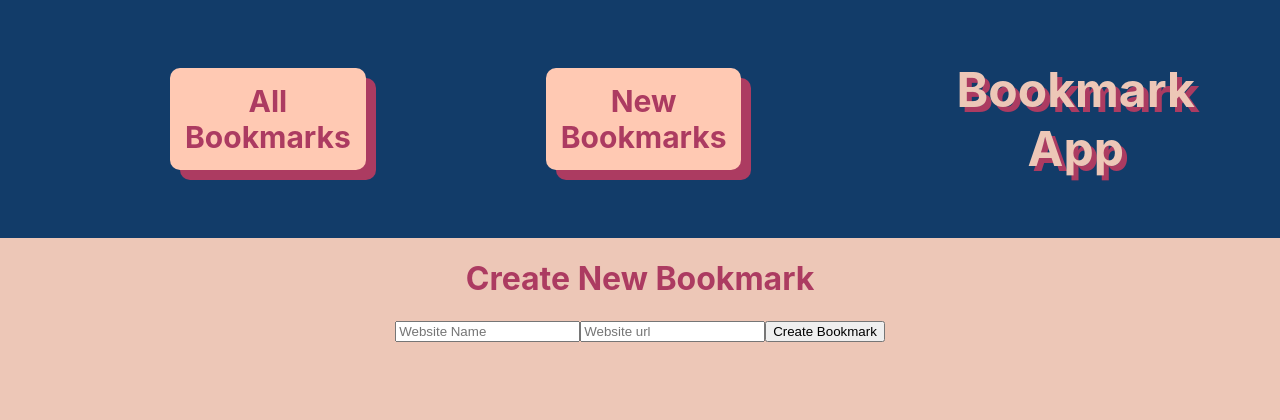
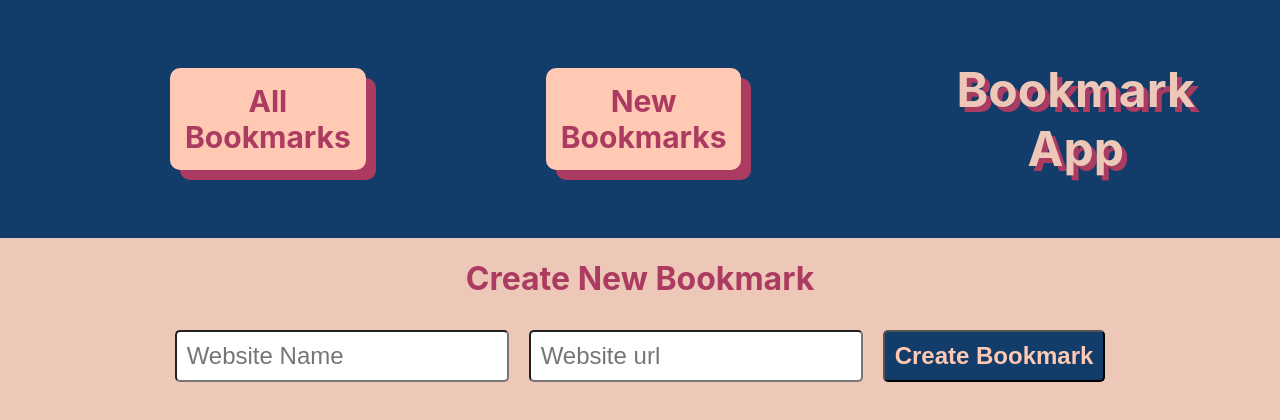
Before and after one commit to DonovanGallaway/bookmark-frontend, a React (Create React App) app: page /new in a window 1280 px wide. Shown: the top 420 px of the page. Built offline with nearby package versions, Linux system fonts and the light colour scheme.

Commit message:
more styling

```diff
--- a/src/pages/Edit.js
+++ b/src/pages/Edit.js
@@ -51,7 +51,7 @@ const Edit = (props) => {
 
     //creates the form JSX as a variable to be injected later
     const form = (
-      <form class="form" onSubmit={handleSubmit}>
+      <form className="form" onSubmit={handleSubmit}>
         <input
           className="form-title"
           type="text"
--- a/src/styles.scss
+++ b/src/styles.scss
@@ -3,6 +3,11 @@ $altcolor: #ffc9b3;
 $headcolor: #AC3B61;
 $textcolor: #123C69;
 
+@mixin form-data{
+    border-radius:5px;
+    font-size: 1.5em;
+    padding: 10px;
+}
 
 // * {
 //     border: black 1px solid;
@@ -90,3 +95,19 @@ a {
     margin-top: 1em;
     font-size: 48px;
 }
+
+form * {
+    margin: 10px;
+}
+
+input[type='text']{
+    @include form-data()
+}
+
+input[type='submit']{
+    @include form-data();
+    color: $altcolor;
+    font-weight: bold;
+    background-color: $textcolor;
+
+}
```
